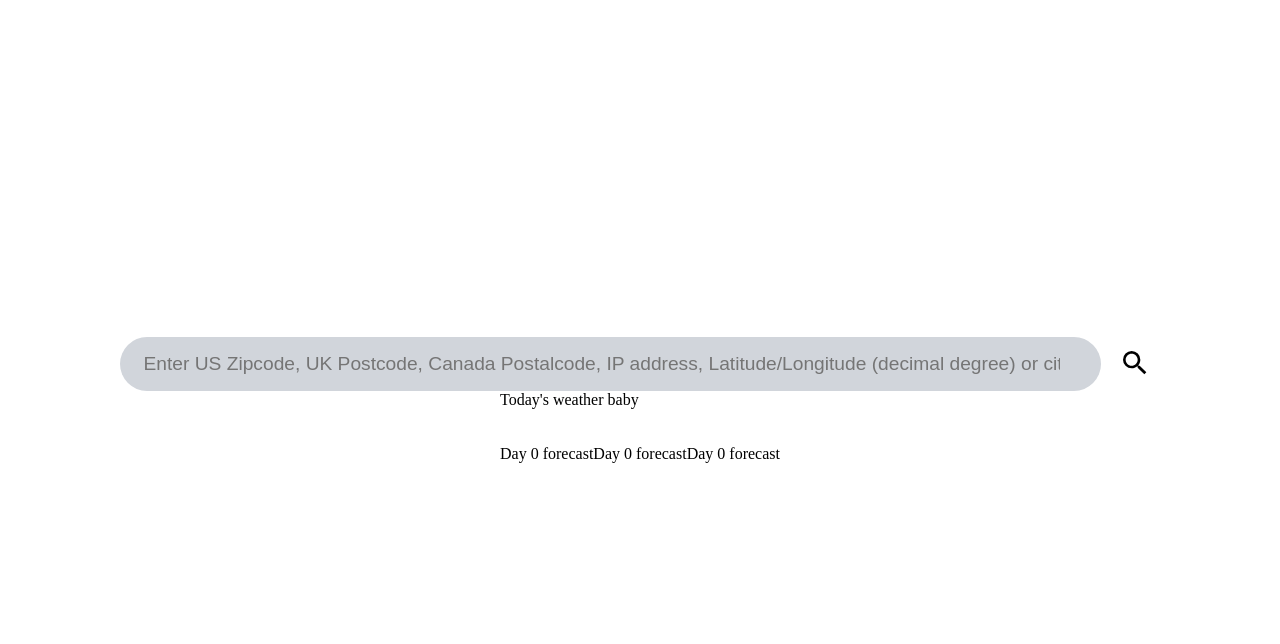
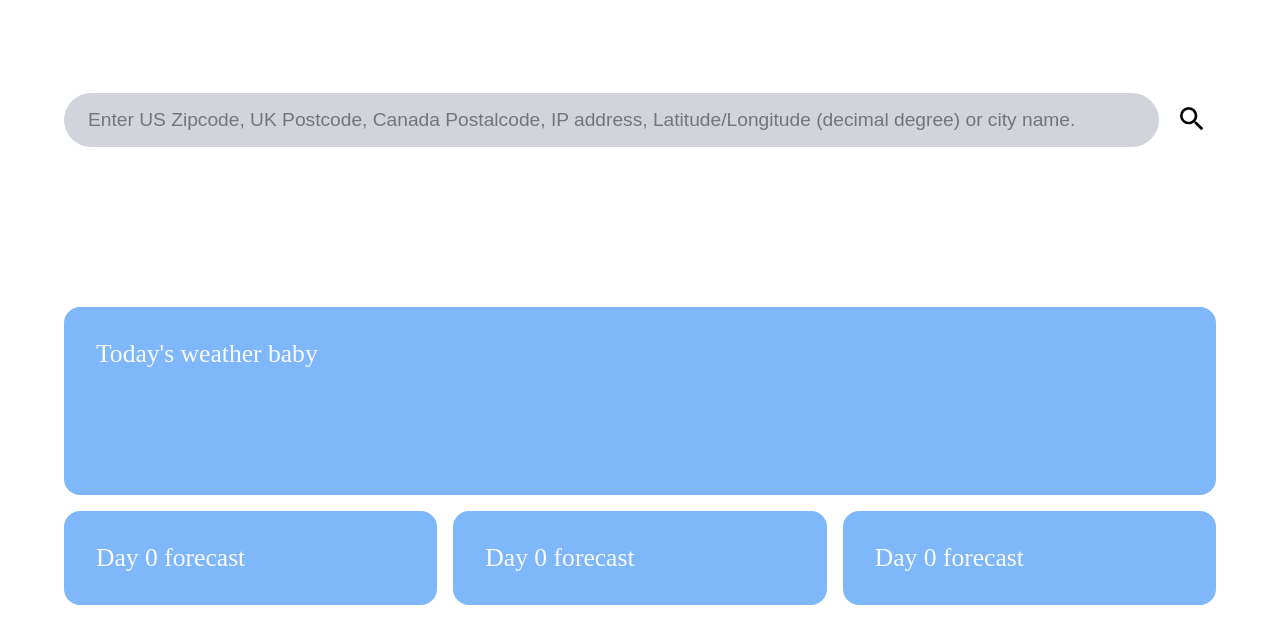
Before and after one commit to nimit-pasricha/weather-app, a website built with webpack: page src/index.html in a window 1280 px wide. Built offline with nearby package versions, Linux system fonts and the light colour scheme.

Commit message:
Create and position divs to display weather data

```diff
--- a/src/style.css
+++ b/src/style.css
@@ -17,14 +17,16 @@ body {
 }
 
 body {
-  display: flex;
+  display: grid;
   justify-content: center;
   align-items: center;
-  flex-direction: column;
+  grid-template-rows: 1fr 5fr;
+  grid-template-columns: 1fr;
   padding: 64px;
 }
 
 form {
+  grid-column: 1 / -1;
   display: flex;
   justify-content: center;
   align-items: center;
@@ -35,8 +37,8 @@ input {
   font-size: 1.2rem;
   background-color: var(--search-bar-background-color);
   padding: 16px 24px;
-  width: 92ch;
   border-radius: 50px;
+  width: 100%;
 }
 
 button[type="submit"] {
@@ -62,10 +64,19 @@ svg {
 
 .weather {
   display: grid;
-  grid-template-rows: 3fr 1fr;
+  grid-template-rows: 2fr 1fr;
   grid-template-columns: 1fr 1fr 1fr;
+  gap: 16px;
 }
 
 .current-weather {
   grid-column: 1 / -1;
 }
+
+.weather > * {
+  border-radius: 16px;
+  padding: 32px;
+  font-size: 1.6rem;
+  color: #f9fafb;
+  background-color: rgb(96, 165, 250, 0.8);
+}
```
